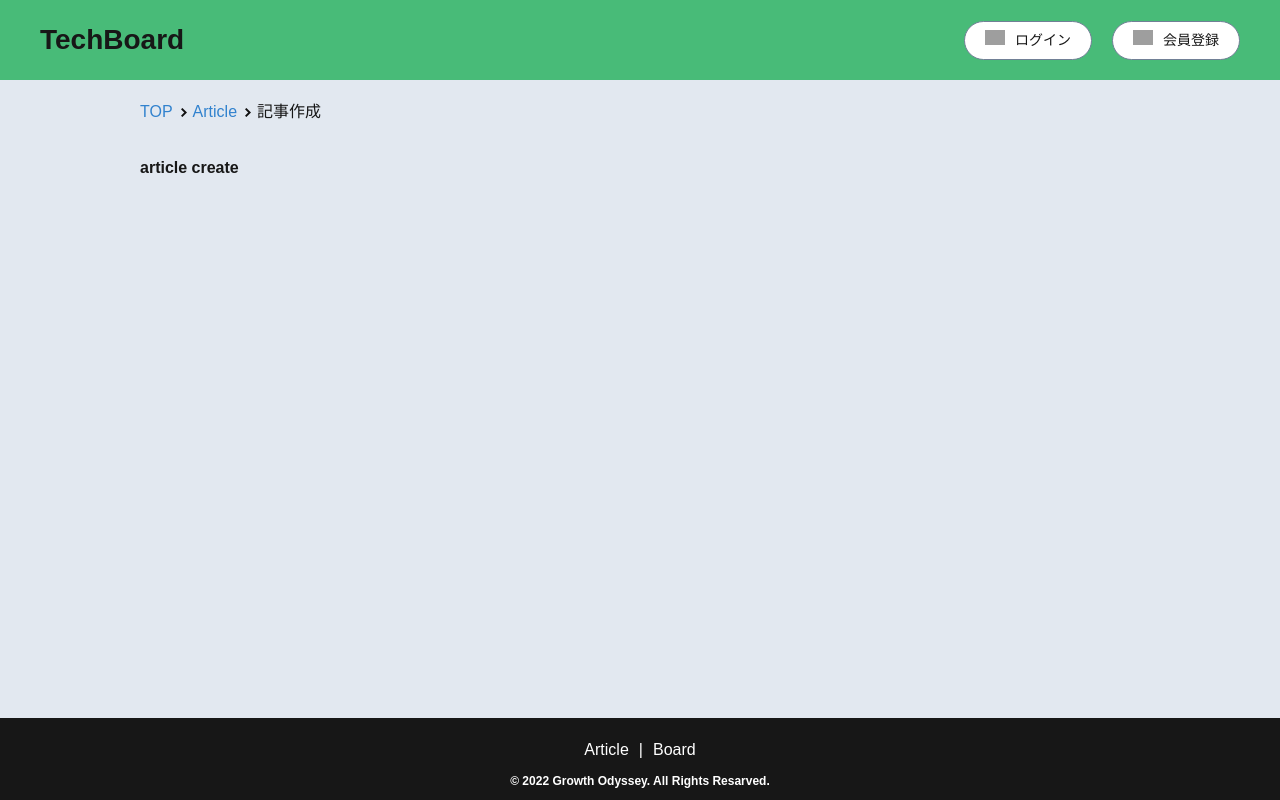
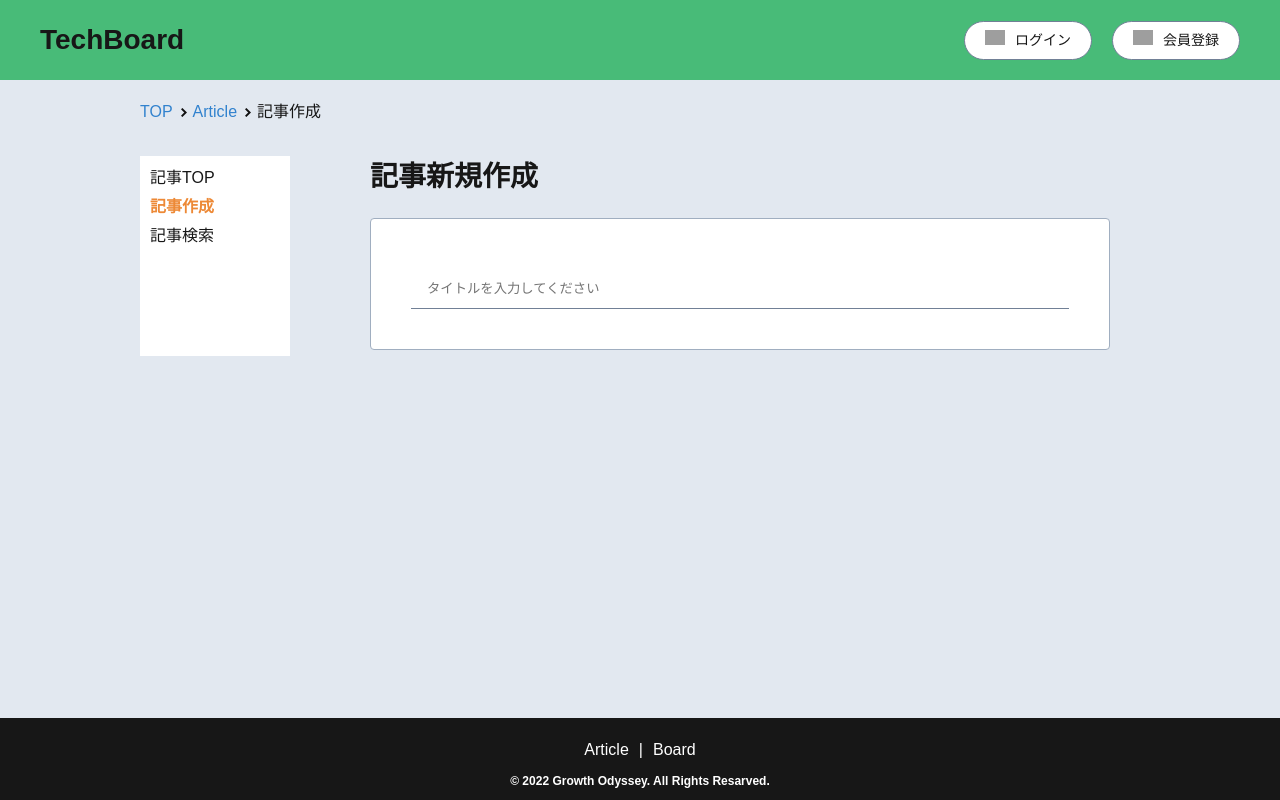
Before and after one commit to GrowthOdyssey/TechBoard-FE, a React (Vite) app: page /article/create in a window 1280 px wide. Built offline with nearby package versions, Linux system fonts and the light colour scheme; grey boxes are pictures that could not be loaded; a web font is replaced by a local one.

Commit message:
[update]記事作成の大枠を作成

```diff
--- a/src/pages/article/Create.tsx
+++ b/src/pages/article/Create.tsx
@@ -1,5 +1,39 @@
-import { VFC, memo } from 'react';
+import { VFC, memo, ChangeEvent, useState } from 'react';
+import styled from 'styled-components';
+import { ArticleSideBar } from '../../components/article/SideBar';
+import { Heading } from '../../components/common/Heading';
+import { TextInput } from '../../components/common/TextInput';
+import { Contents } from '../../components/Contents';
+import { palette } from '../../variable';
 
 export const ArticleCreate: VFC = memo(() => {
-  return <h1>article create</h1>;
+  const [title, setTitle] = useState('');
+  const onchangeTitle = (e: ChangeEvent<HTMLInputElement>) => setTitle(e.target.value)
+  return (
+    <>
+      <ArticleSideBar isVisible={'create'} />
+      <Contents>
+        <Heading size={'2'}>記事新規作成</Heading>
+        <_Form>
+          <TextInput value={title} placeholder={'タイトルを入力してください'} onChange={onchangeTitle} />
+        </_Form>
+      </Contents>
+    </>
+  );
 });
+
+const _Form = styled.div`
+  margin-top: 20px;
+  padding: 30px 40px 40px;
+  background: #fff;
+  border: solid 1px ${palette.border};
+  border-radius: 4px;
+  text-align: center;
+  .textInput {
+    width: 100%;
+    margin-top: 20px;
+  }
+  .btn {
+    margin-top: 40px;
+  }
+`;
--- a/src/router/PageRoutes.tsx
+++ b/src/router/PageRoutes.tsx
@@ -34,6 +34,7 @@ export const pageRoutes = [
   {
     path: '/article/create',
     exact: false,
+    sideBar: true,
     children: <ArticleCreate />,
   },
   {
```
